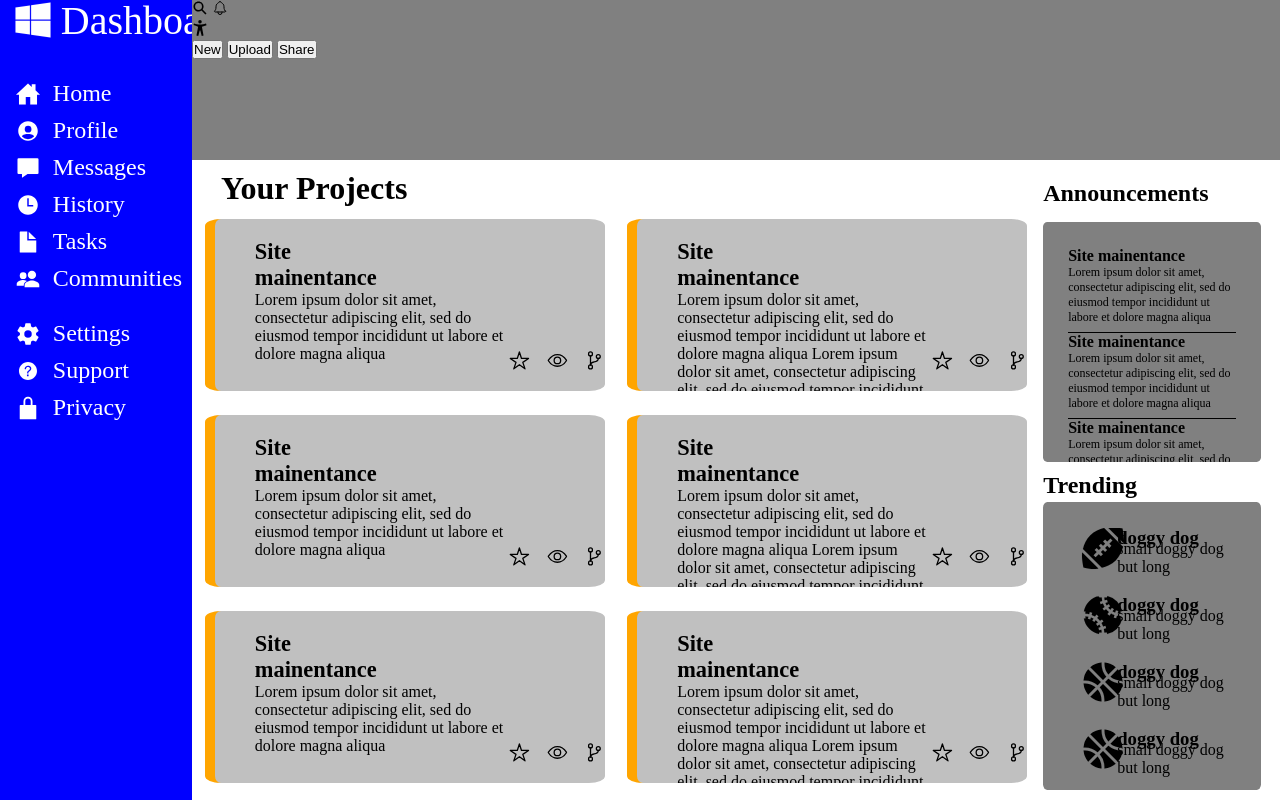
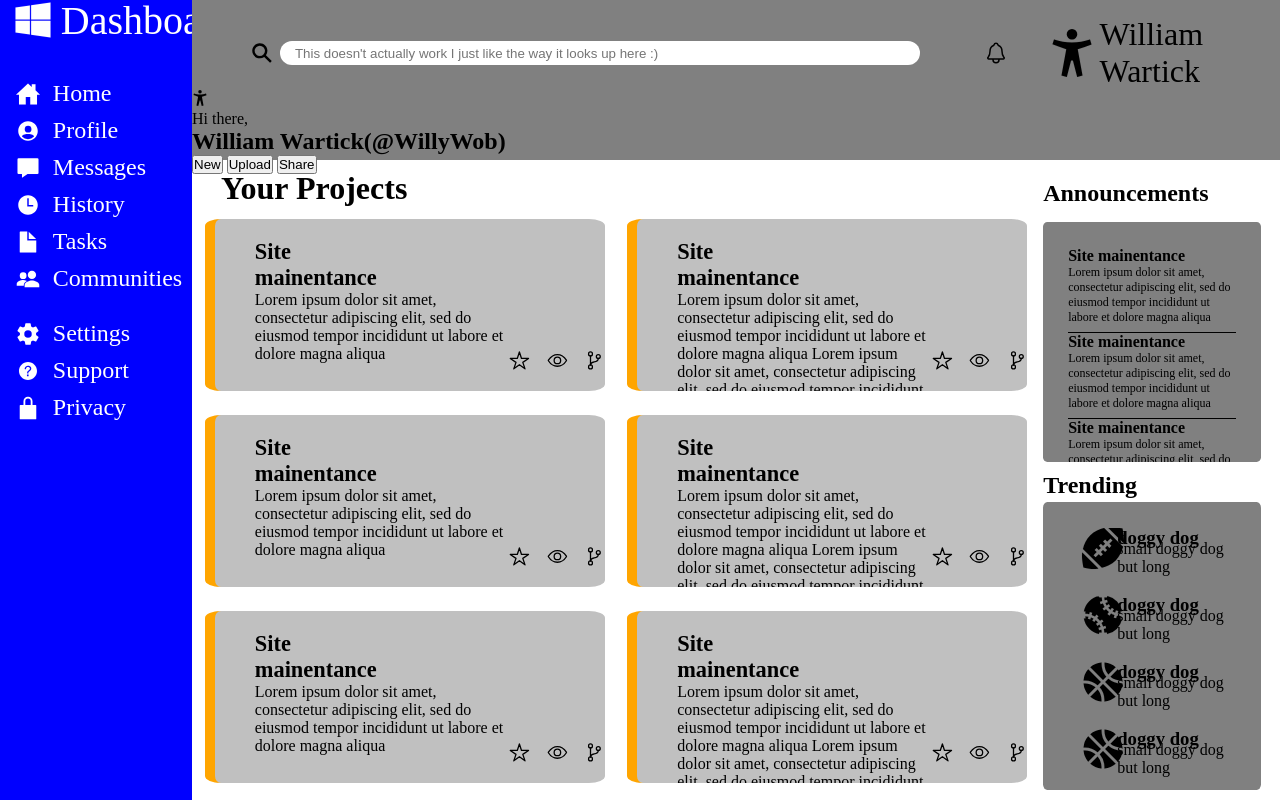
Before and after one commit to wwartick/admin-dashboard, a plain HTML site: page index.html in a window 1280 px wide. Drawn offline with nearby package versions, Linux system fonts and the light colour scheme.

Commit message:
top of the header organized and styled

```diff
--- a/index.html
+++ b/index.html
@@ -59,11 +59,19 @@
     <div class="header">
         <div class="top-header">
             <ion-icon name="search-sharp"></ion-icon>
+            <input type="text" placeholder="    This doesn't actually work I just like the way it looks up here :)" >
             <ion-icon name="notifications-outline"></ion-icon>
+            <ion-icon name="accessibility-sharp"></ion-icon>
+            <span>William Wartick</span>
+
         </div>
         <div class="bottom-header">
             <div class="bottom-left-header">
                 <ion-icon name="accessibility-sharp"></ion-icon>
+                <div class="hello-there">
+                    <p>Hi there,</p>
+                    <h2>William Wartick(@WillyWob)</h2>
+                </div>
             </div>
             <div class="bottom-right-header">
                 <button>New</button>
--- a/style.css
+++ b/style.css
@@ -171,3 +171,36 @@ body{
     position: relative;
     left: 50px;
 }
+
+.top-header{
+    display: grid;
+    grid-template-columns: 2.4vw 55vw 5vw 4vw 12vw ;
+    padding-top: 2vh;
+    padding-left: 4.5vw;
+    align-items: center;
+}
+
+input{
+    width: 50vw;
+    height: 3vh;
+    border-radius: 15px;
+    border: 1px;
+}
+
+.top-header > ion-icon{
+    font-size: 1.5em;
+    margin-right: 2.5vw;
+}
+
+.top-header >ion-icon:nth-child(4){
+    font-size: 3em;
+}
+
+.top-header > span{
+    font-size: 2em;
+}
+
+.top-header > ion-icon:hover, .top-header >span:hover{
+    cursor: pointer;
+    transform: scale(1.2);
+}
```
